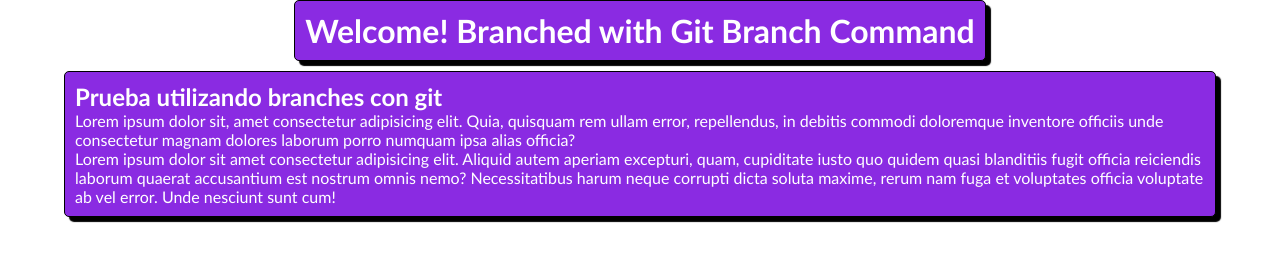
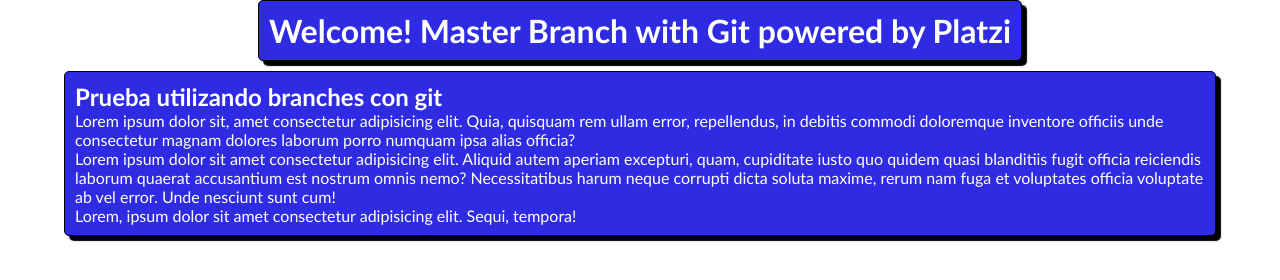
Before and after one commit to Regibus1/learningPath, a plain HTML site: page cursoGitYGitHub/branch/index.html in a window 1280 px wide. Drawn offline with Linux system fonts and the light colour scheme.

Commit message:
adding bg and title

```diff
--- a/cursoGitYGitHub/branch/css/style.css
+++ b/cursoGitYGitHub/branch/css/style.css
@@ -17,7 +17,7 @@
     padding: 10px;
     font-family: 'Trebuchet MS', 'Lucida Sans Unicode', 'Lucida Grande', 'Lucida Sans', Arial, sans-serif;
     margin-bottom: 10px;
-    background-color: blueviolet;
+    background-color: #2e2be2;
     border-radius: 5px;
     color: white;
     box-shadow: 5px 5px 1px 0px black;
@@ -28,7 +28,7 @@
     width: 90%;
     padding: 10px;
     font-family: 'Trebuchet MS', 'Lucida Sans Unicode', 'Lucida Grande', 'Lucida Sans', Arial, sans-serif;
-    background-color: blueviolet;
+    background-color: #2e2be2;
     color: white;
     border-radius: 5px;
     box-shadow: 5px 5px 1px 0px black;
--- a/cursoGitYGitHub/branch/index.html
+++ b/cursoGitYGitHub/branch/index.html
@@ -8,7 +8,7 @@
   </head>
   <body>
     <header>
-      <h1>Welcome! Branched with Git Branch Command</h1>
+      <h1>Welcome! Master Branch with Git powered by Platzi</h1>
     </header>
     <main>
       <h2>Prueba utilizando branches con git</h2>
@@ -26,6 +26,7 @@
         fuga et voluptates officia voluptate ab vel error. Unde nesciunt sunt
         cum!
       </p>
+      <p>Lorem, ipsum dolor sit amet consectetur adipisicing elit. Sequi, tempora!</p>
     </main>
   </body>
 </html>
```
